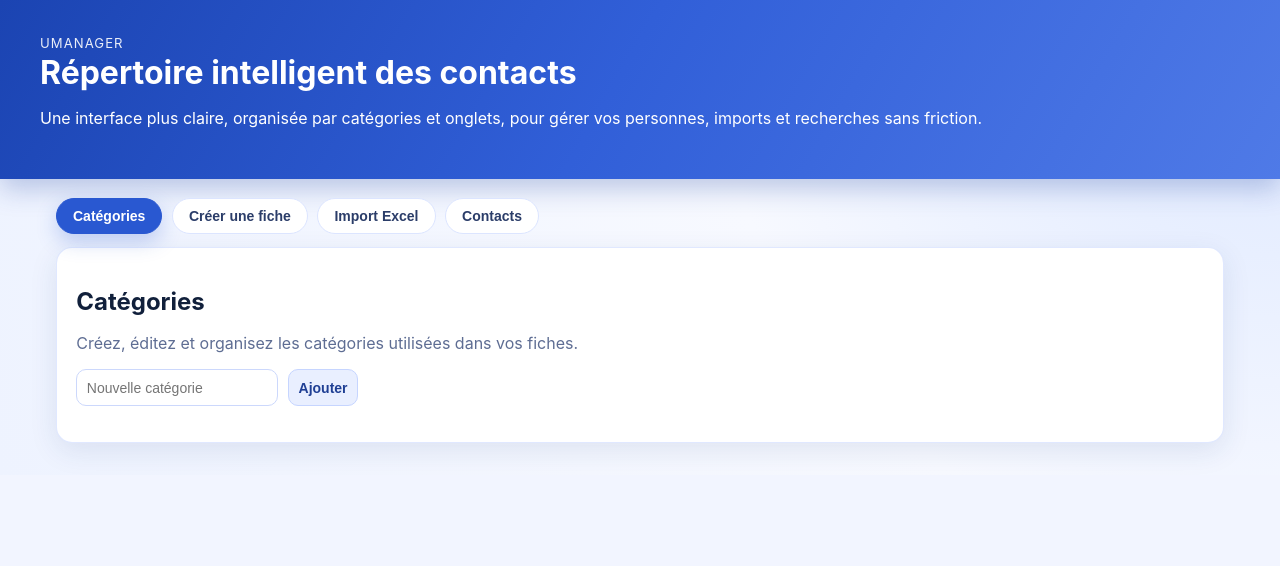
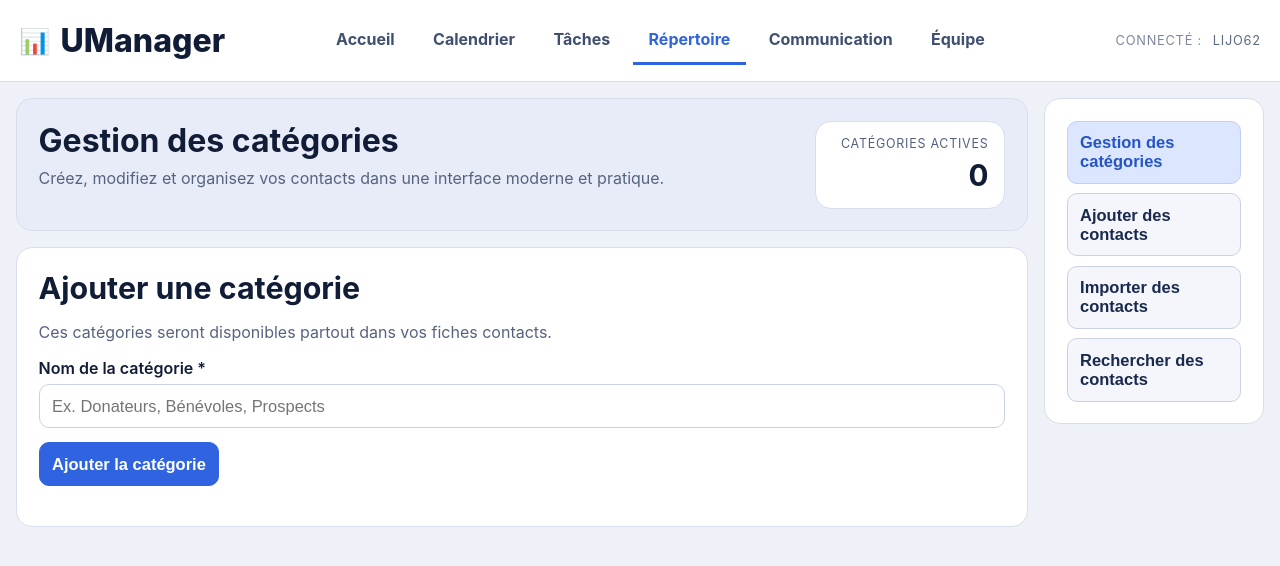
Before and after one commit to Urggar25/UManager, a PHP site: page / in a window 1280 px wide. Shown: the top 566 px of the page. Run offline with PHP 8.4, Linux system fonts and the light colour scheme.

Commit message:
Refonte visuelle de l'interface répertoire

```diff
--- a/public/app.js
+++ b/public/app.js
@@ -6,6 +6,7 @@ const customFieldsContainer = document.getElementById('custom-fields');
 const personCategoriesOverview = document.getElementById('person-categories-overview');
 const peopleBody = document.getElementById('people-body');
 const personCreateResult = document.getElementById('person-create-result');
+const categoriesCount = document.getElementById('categories-count');
 
 async function fetchJson(url, options = {}) {
   const response = await fetch(url, {
@@ -41,6 +42,9 @@ function initTabs() {
 async function loadCategories() {
   categories = await fetchJson('/api/categories');
   renderCategories();
+  if (categoriesCount) {
+    categoriesCount.textContent = String(categories.length);
+  }
   renderPersonCategoriesOverview();
   renderCustomFields();
   renderImportMapping();
@@ -62,6 +66,7 @@ function renderCategories() {
     const input = document.createElement('input');
     input.value = category.label;
     const save = document.createElement('button');
+    save.className = 'btn';
     save.textContent = 'Éditer';
     save.onclick = async () => {
       try {
--- a/public/index.html
+++ b/public/index.html
@@ -7,31 +7,46 @@
     <link rel="stylesheet" href="/styles.css" />
   </head>
   <body>
-    <header class="hero">
-      <div class="hero__content">
-        <p class="hero__eyebrow">UManager</p>
-        <h1>Répertoire intelligent des contacts</h1>
-        <p>
-          Une interface plus claire, organisée par catégories et onglets, pour gérer vos personnes,
-          imports et recherches sans friction.
-        </p>
+    <header class="topbar">
+      <div class="brand">
+        <span class="brand__logo" aria-hidden="true">📊</span>
+        <span class="brand__name">UManager</span>
+      </div>
+
+      <nav class="topbar__menu" aria-label="Navigation principale">
+        <a href="#" class="topbar__link">Accueil</a>
+        <a href="#" class="topbar__link">Calendrier</a>
+        <a href="#" class="topbar__link">Tâches</a>
+        <a href="#" class="topbar__link is-active">Répertoire</a>
+        <a href="#" class="topbar__link">Communication</a>
+        <a href="#" class="topbar__link">Équipe</a>
+      </nav>
+
+      <p class="topbar__user"><span>Connecté :</span> lijo62</p>
+    </header>
+
+    <main class="layout">
+      <section class="workspace">
+        <header class="workspace__header card card--hero">
+          <div>
+            <h1>Gestion des catégories</h1>
+            <p>Créez, modifiez et organisez vos contacts dans une interface moderne et pratique.</p>
+          </div>
+          <div class="metric">
+            <p>Catégories actives</p>
+            <strong id="categories-count">0</strong>
           </div>
         </header>
 
-    <main>
-      <nav class="tabs" aria-label="Fonctionnalités principales">
-        <button class="tab is-active" data-tab="tab-categories" type="button">Catégories</button>
-        <button class="tab" data-tab="tab-person" type="button">Créer une fiche</button>
-        <button class="tab" data-tab="tab-import" type="button">Import Excel</button>
-        <button class="tab" data-tab="tab-contacts" type="button">Contacts</button>
-      </nav>
-
         <section id="tab-categories" class="tab-panel is-active card">
-        <h2>Catégories</h2>
-        <p class="muted">Créez, éditez et organisez les catégories utilisées dans vos fiches.</p>
-        <form id="add-category-form" class="inline-form">
-          <input type="text" id="new-category-label" placeholder="Nouvelle catégorie" required />
-          <button type="submit">Ajouter</button>
+          <h2>Ajouter une catégorie</h2>
+          <p class="muted">Ces catégories seront disponibles partout dans vos fiches contacts.</p>
+          <form id="add-category-form" class="stack-form">
+            <label>
+              Nom de la catégorie *
+              <input type="text" id="new-category-label" placeholder="Ex. Donateurs, Bénévoles, Prospects" required />
+            </label>
+            <button type="submit" class="btn btn--primary">Ajouter la catégorie</button>
           </form>
           <div id="categories-list"></div>
         </section>
@@ -55,7 +70,7 @@
 
             <div class="custom-fields-title">Champs des catégories personnalisées</div>
             <div id="custom-fields" class="grid"></div>
-          <button type="submit">Créer la personne</button>
+            <button type="submit" class="btn btn--primary">Créer la personne</button>
           </form>
           <p class="info" id="person-create-result"></p>
         </section>
@@ -63,15 +78,15 @@
         <section id="tab-import" class="tab-panel card">
           <h2>Import Excel</h2>
           <p class="muted">Analysez, mappez vos colonnes et importez vos contacts en masse.</p>
-        <div class="grid">
+          <div class="grid grid--align-end">
             <label>Fichier Excel (.xlsx/.xls)
               <input id="excel-file" type="file" accept=".xlsx,.xls" />
             </label>
-          <button id="preview-import" type="button">1) Analyser le fichier</button>
+            <button id="preview-import" class="btn" type="button">1) Analyser le fichier</button>
           </div>
 
           <div id="import-mapping"></div>
-        <button id="commit-import" type="button" hidden>2) Importer</button>
+          <button id="commit-import" class="btn btn--primary" type="button" hidden>2) Importer</button>
           <pre id="import-result" class="info"></pre>
         </section>
 
@@ -95,6 +110,14 @@
             </table>
           </div>
         </section>
+      </section>
+
+      <aside class="sidemenu card" aria-label="Navigation répertoire">
+        <button class="tab sidemenu__item is-active" type="button" data-tab="tab-categories">Gestion des catégories</button>
+        <button class="tab sidemenu__item" type="button" data-tab="tab-person">Ajouter des contacts</button>
+        <button class="tab sidemenu__item" type="button" data-tab="tab-import">Importer des contacts</button>
+        <button class="tab sidemenu__item" type="button" data-tab="tab-contacts">Rechercher des contacts</button>
+      </aside>
     </main>
 
     <script src="/app.js"></script>
--- a/public/styles.css
+++ b/public/styles.css
@@ -1,12 +1,12 @@
 :root {
   font-family: Inter, "Segoe UI", Arial, sans-serif;
-  color: #11203b;
-  background: #f2f5ff;
-  --primary: #2958d1;
-  --primary-soft: #e9efff;
+  --bg: #eef1f7;
   --surface: #ffffff;
-  --border: #dce5ff;
-  --text-muted: #5e6d93;
+  --surface-soft: #f7f8fc;
+  --border: #d8deea;
+  --text: #111d37;
+  --text-muted: #56637f;
+  --primary: #2f63e0;
 }
 
 * {
@@ -15,68 +15,137 @@
 
 body {
   margin: 0;
-  background: radial-gradient(circle at top right, #dce7ff 0%, #f7f9ff 42%, #eef3ff 100%);
+  color: var(--text);
+  background: var(--bg);
 }
 
-.hero {
-  background: linear-gradient(120deg, #1b44b2 0%, #315fd8 48%, #4f7ae7 100%);
-  color: white;
-  padding: 2.2rem 1.2rem;
-  box-shadow: 0 10px 25px rgba(36, 73, 160, 0.28);
+.topbar {
+  height: 82px;
+  background: #fff;
+  border-bottom: 1px solid var(--border);
+  display: flex;
+  align-items: center;
+  justify-content: space-between;
+  gap: 1rem;
+  padding: 0 1.2rem;
 }
 
-.hero__content {
-  max-width: 1200px;
-  margin: 0 auto;
+.brand {
+  display: flex;
+  align-items: center;
+  gap: 0.65rem;
+  min-width: 180px;
 }
 
-.hero h1 {
-  margin: 0.1rem 0 0.6rem;
-  font-size: clamp(1.55rem, 2.5vw, 2.3rem);
+.brand__logo {
+  font-size: 1.55rem;
 }
 
-.hero__eyebrow {
-  margin: 0;
-  font-size: 0.82rem;
-  letter-spacing: 0.08em;
-  text-transform: uppercase;
-  opacity: 0.9;
+.brand__name {
+  font-size: 2rem;
+  font-weight: 800;
+  line-height: 1;
 }
 
-main {
-  max-width: 1200px;
-  margin: 1.2rem auto;
-  padding: 0 1rem 2rem;
+.topbar__menu {
+  display: flex;
+  align-items: center;
+  gap: 0.4rem;
+  flex-wrap: wrap;
+  justify-content: center;
 }
 
-.tabs {
-  display: flex;
-  flex-wrap: wrap;
-  gap: 0.6rem;
-  margin-bottom: 0.85rem;
+.topbar__link {
+  text-decoration: none;
+  color: #3f4f70;
+  font-weight: 700;
+  padding: 0.8rem 1rem;
+  border-bottom: 3px solid transparent;
 }
 
-.tab {
-  border: 1px solid var(--border);
-  border-radius: 999px;
-  background: #fff;
-  color: #2b3d69;
-  padding: 0.55rem 1rem;
-  font-weight: 600;
-  cursor: pointer;
-  transition: 0.2s ease;
+.topbar__link.is-active {
+  color: var(--primary);
+  border-bottom-color: var(--primary);
 }
 
-.tab:hover {
-  transform: translateY(-1px);
-  border-color: #c8d5ff;
+.topbar__user {
+  margin: 0;
+  text-transform: uppercase;
+  font-size: 0.8rem;
+  letter-spacing: 0.06em;
+  color: #5e6a82;
+  min-width: 165px;
+  text-align: right;
 }
 
-.tab.is-active {
-  background: var(--primary);
-  color: #fff;
-  border-color: var(--primary);
-  box-shadow: 0 8px 20px rgba(41, 88, 209, 0.25);
+.topbar__user span {
+  opacity: 0.8;
+  margin-right: 0.4rem;
+}
+
+.layout {
+  max-width: 1800px;
+  margin: 1rem auto;
+  padding: 0 1rem 1.4rem;
+  display: grid;
+  grid-template-columns: minmax(0, 1fr) 220px;
+  gap: 1rem;
+}
+
+.workspace {
+  display: grid;
+  gap: 1rem;
+}
+
+.workspace__header {
+  display: flex;
+  justify-content: space-between;
+  align-items: flex-start;
+  gap: 1rem;
+}
+
+.workspace__header h1 {
+  margin: 0;
+  font-size: clamp(1.8rem, 2.5vw, 3rem);
+}
+
+.workspace__header p {
+  margin: 0.5rem 0 0;
+  color: var(--text-muted);
+}
+
+.metric {
+  min-width: 190px;
+  text-align: right;
+  background: #fff;
+  border: 1px solid var(--border);
+  border-radius: 16px;
+  padding: 0.9rem 1rem;
+}
+
+.metric p {
+  margin: 0;
+  text-transform: uppercase;
+  letter-spacing: 0.06em;
+  font-size: 0.78rem;
+  color: #526182;
+}
+
+.metric strong {
+  display: block;
+  margin-top: 0.4rem;
+  font-size: 1.85rem;
+}
+
+.card {
+  background: var(--surface);
+  border: 1px solid var(--border);
+  border-radius: 16px;
+  padding: 1.35rem;
+}
+
+.card--hero {
+  background: #e8ecf8;
 }
 
 .tab-panel {
@@ -87,23 +156,23 @@ main {
   display: block;
 }
 
-.card {
-  background: var(--surface);
-  border-radius: 16px;
-  padding: 1.2rem;
-  box-shadow: 0 8px 28px rgba(29, 57, 122, 0.1);
-  border: 1px solid rgba(221, 230, 255, 0.9);
+h2 {
+  margin: 0;
+  font-size: 1.9rem;
+}
+
+h3 {
+  margin-top: 0;
 }
 
 .muted {
   color: var(--text-muted);
-  margin-top: -0.2rem;
 }
 
-.inline-form {
-  display: flex;
-  gap: 0.6rem;
-  margin-bottom: 1rem;
+.stack-form {
+  display: grid;
+  gap: 0.9rem;
+  margin-bottom: 1.15rem;
 }
 
 .grid {
@@ -113,37 +182,55 @@ main {
   margin-bottom: 0.8rem;
 }
 
+.grid--align-end {
+  align-items: end;
+}
+
 label {
   display: flex;
   flex-direction: column;
-  gap: 0.35rem;
-  font-weight: 500;
+  gap: 0.38rem;
+  font-weight: 600;
 }
 
 input,
 button,
-select {
-  font-size: 14px;
-  padding: 0.6rem;
+select,
+textarea {
+  font-size: 1.03rem;
+  padding: 0.72rem 0.78rem;
   border-radius: 10px;
-  border: 1px solid #ccd8fc;
+  border: 1px solid #c9d1e3;
 }
 
 input,
-select {
+select,
+textarea {
   background: #fff;
 }
 
-button {
+#search-input {
+  width: min(680px, 100%);
+  margin-bottom: 0.5rem;
+}
+
+.btn {
   cursor: pointer;
-  background: var(--primary-soft);
-  color: #1f3f94;
-  border: 1px solid #c6d5ff;
-  font-weight: 600;
+  width: fit-content;
+  background: #f1f4fb;
+  border: 1px solid #cfd6e7;
+  color: #22335b;
+  font-weight: 700;
+}
+
+.btn--primary {
+  background: var(--primary);
+  border-color: var(--primary);
+  color: #fff;
 }
 
 button:hover {
-  filter: brightness(0.97);
+  filter: brightness(0.98);
 }
 
 .table-wrap {
@@ -235,12 +326,65 @@ th {
 
 .custom-fields-title {
   margin: 0.2rem 0 0.5rem;
-  font-weight: 600;
+  font-weight: 700;
   color: #3b4f82;
 }
 
-@media (max-width: 640px) {
-  .inline-form {
+.sidemenu {
+  height: fit-content;
+  position: sticky;
+  top: 98px;
+  display: flex;
+  flex-direction: column;
+  gap: 0.6rem;
+}
+
+.tab.sidemenu__item {
+  width: 100%;
+  text-align: left;
+  font-weight: 700;
+  background: #f4f6fb;
+  color: #1a2a4d;
+}
+
+.tab.sidemenu__item.is-active {
+  background: #dce7ff;
+  border-color: #c0cff5;
+  color: #2554c7;
+}
+
+@media (max-width: 1020px) {
+  .layout {
+    grid-template-columns: 1fr;
+  }
+
+  .sidemenu {
+    position: static;
+  }
+}
+
+@media (max-width: 760px) {
+  .topbar {
+    height: auto;
+    flex-direction: column;
+    align-items: flex-start;
+    padding: 0.9rem;
+  }
+
+  .topbar__menu {
+    justify-content: flex-start;
+  }
+
+  .topbar__user {
+    text-align: left;
+  }
+
+  .workspace__header {
     flex-direction: column;
   }
+
+  .metric {
+    width: 100%;
+    text-align: left;
+  }
 }
```
Also changed, not shown: other parts of public/styles.css (+18 -14 lines). Lines whose indentation alone changed are shown as unchanged.
